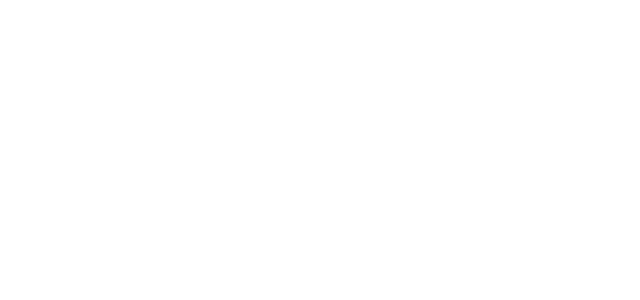
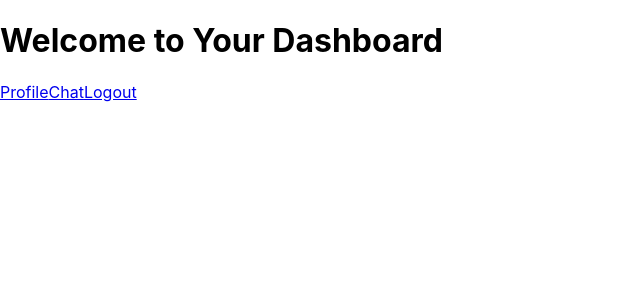
Before and after one commit to mlanda98/message-app, a React (Create React App) app in the folder frontend/: page /dashboard in a window 1280 px wide. Before the commit this address had no page. Shown: the top 300 px of the page, without its empty margins (0-640 px from the left). Built offline with nearby package versions, Linux system fonts and the light colour scheme.

Commit message:
add dashboard

```diff
--- a/frontend/src/App.js
+++ b/frontend/src/App.js
@@ -1,15 +1,20 @@
 import React from "react";
-import {BrowserRouter as Router, Route, Routes} from "react-router-dom"
+import { BrowserRouter as Router, Route, Routes } from "react-router-dom";
 import Login from "./pages/Login";
 import Register from "./pages/Register";
-
+import Dashboard from "./pages/Dashboard";
+import Profile from "./pages/Profile";
+import Chat from "./pages/Chat";
 
 function App() {
   return (
     <Router>
       <Routes>
-        <Route path="/login" element={<Login/>} />
-        <Route path="/register" element={<Register/>} />
+        <Route path="/login" element={<Login />} />
+        <Route path="/register" element={<Register />} />
+        <Route path="/dashboard" element={<Dashboard />} />
+        <Route path="/profile" element={<Profile />} />
+        <Route path="/chat" element={<Chat />} />
       </Routes>
     </Router>
   );
--- a/frontend/src/pages/Dashboard.js
+++ b/frontend/src/pages/Dashboard.js
@@ -0,0 +1,24 @@
+import React, { use } from "react";
+import { Link, useNavigate } from "react-router-dom";
+
+const Dashboard = () => {
+  const navigate = useNavigate();
+
+  const handleLogout = () => {
+    localStorage.removeItem("token");
+    navigate("/login");
+  };
+
+  return (
+    <div>
+      <h1>Welcome to Your Dashboard</h1>
+      <nav>
+        <Link to="/profile">Profile</Link>
+        <Link to="/chat">Chat</Link>
+        <Link onClick={handleLogout}>Logout</Link>
+      </nav>
+    </div>
+  );
+};
+
+export default Dashboard;
```
Also changed, not shown: frontend/src/components/InputField.js (deleted), frontend/src/components/MessageList.js (deleted), frontend/src/components/Navbar.js (deleted), frontend/src/pages/Chat.js (added), frontend/src/pages/Navbar.js (added), frontend/src/pages/Profile.js (added).
